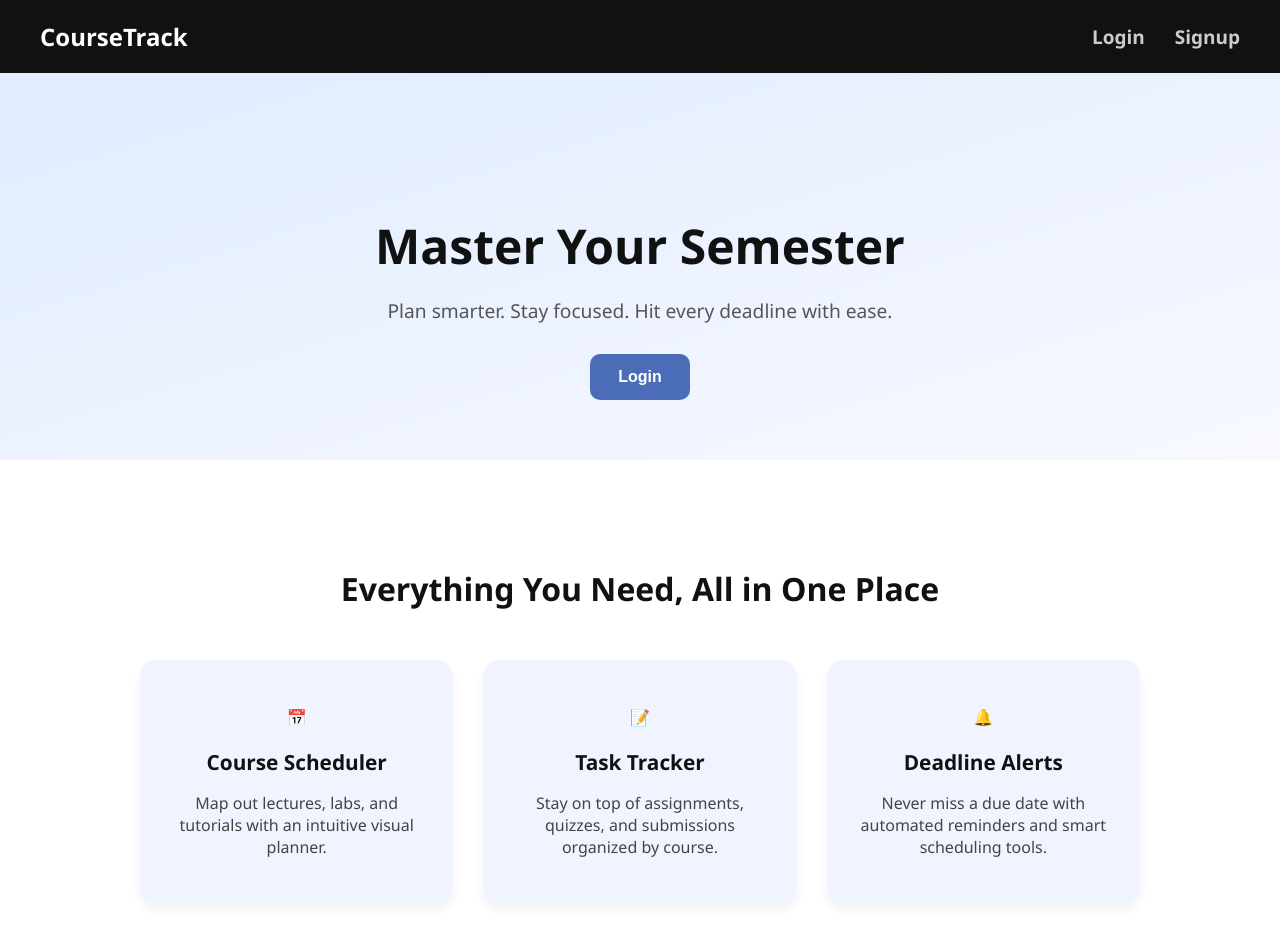
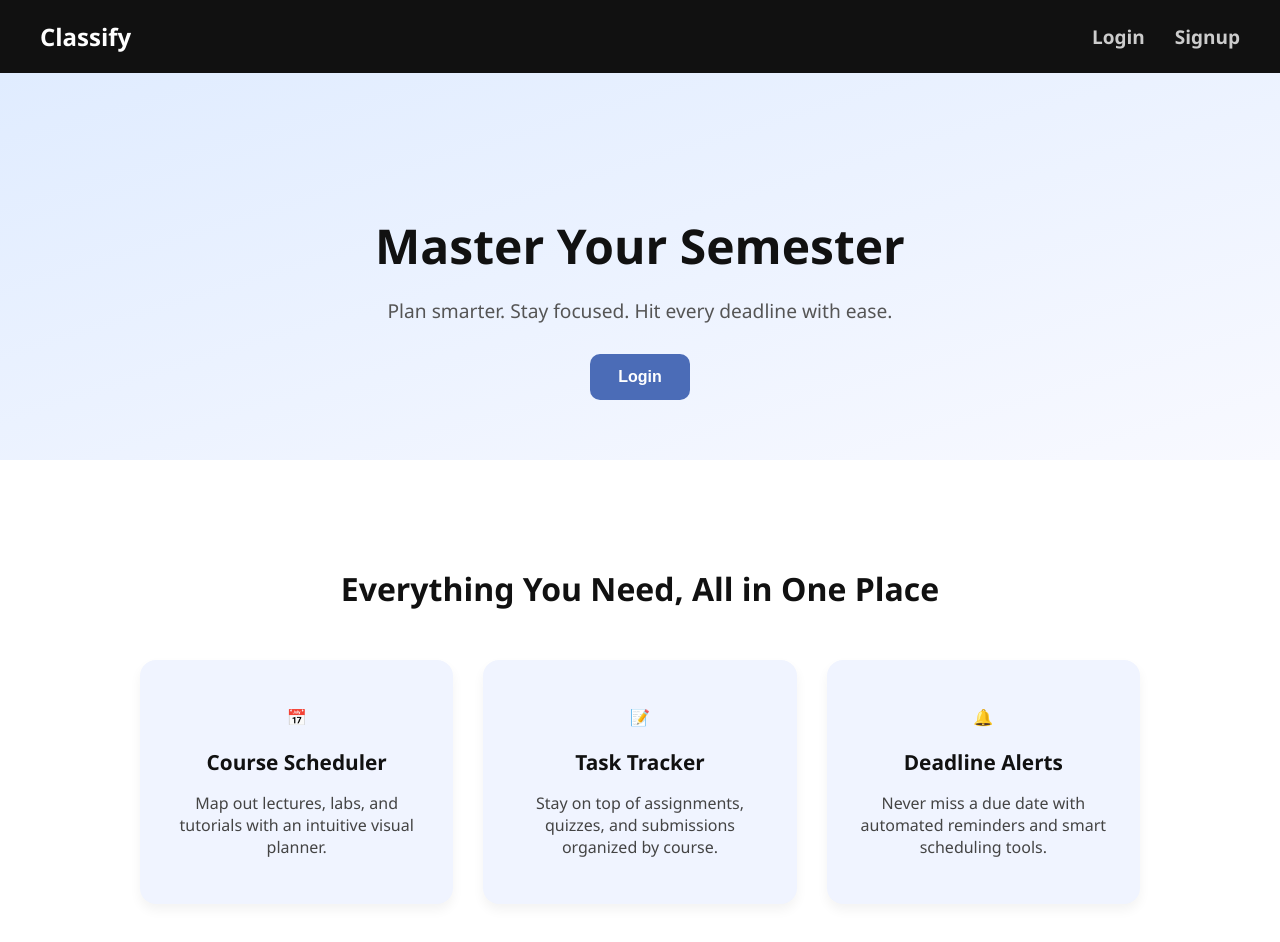
Before and after one commit to LReed03/course-dashboard, a React (Create React App) app in the folder frontend/: page / in a window 1280 px wide. Shown: the top 942 px of the page. Built offline with nearby package versions, Linux system fonts and the light colour scheme; no server answers.

Commit message:
Changed name of site to Classify

```diff
--- a/frontend/public/index.html
+++ b/frontend/public/index.html
@@ -6,8 +6,11 @@
     <meta name="viewport" content="width=device-width, initial-scale=1" />
     <meta name="theme-color" content="#000000" />
     <meta
-      name="description"
-      content="Web site created using create-react-app"
+      name="Classify"
+      content="Classify is your personal academic assistant that keeps every class, task, and deadline perfectly organized.
+      Automatically extract assignments and due dates from your course outlines, build AI-generated study quizzes, and plan your week with an intelligent scheduler—all in one sleek dashboard.
+
+      Stay focused, never miss a due date, and turn chaos into clarity."
     />
     <link rel="apple-touch-icon" href="%PUBLIC_URL%/logo192.png" />
     <!--
@@ -24,7 +27,7 @@
       work correctly both with client-side routing and a non-root public URL.
       Learn how to configure a non-root public URL by running `npm run build`.
     -->
-    <title>Course Track</title>
+    <title>Classify</title>
   </head>
   <body>
     <noscript>You need to enable JavaScript to run this app.</noscript>
--- a/frontend/src/components/Header.js
+++ b/frontend/src/components/Header.js
@@ -16,7 +16,7 @@ function Header() {
   return (
     <header className="header">
       <div className="logo">
-        <Link to="/">CourseTrack</Link>
+        <Link to="/">Classify</Link>
       </div>
       {!userLoggedIn ? (
       <nav className="nav-links">
```
